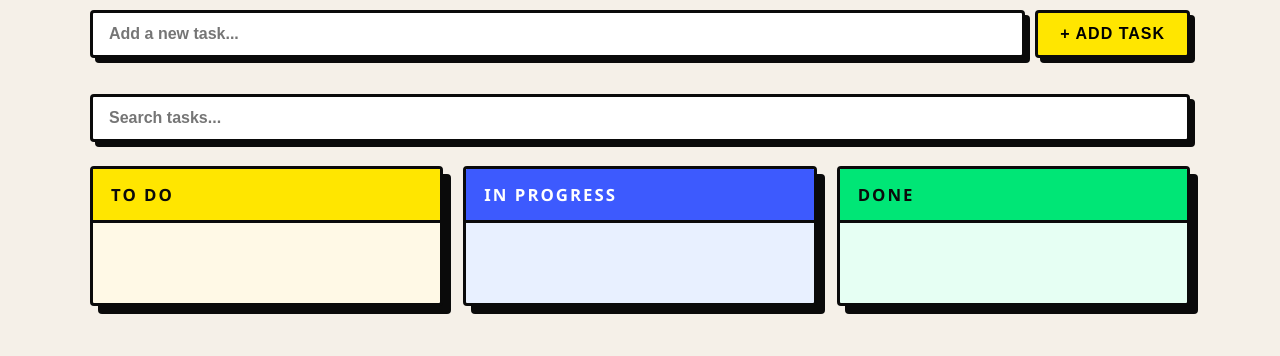
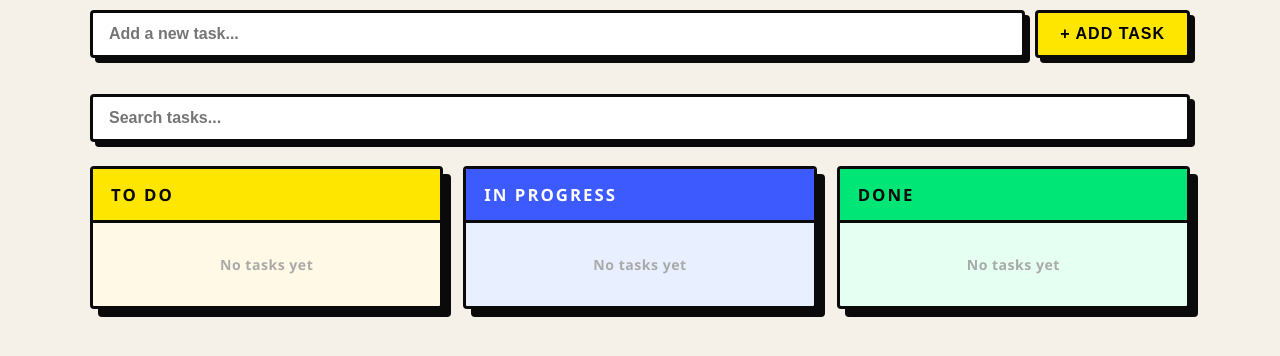
Before and after one commit to JuanmorenoPRO/tablero-kanban-ph, a plain HTML site: page index.html in a window 1280 px wide. Shown: the part 116-472 px from the top of the page. Drawn offline with Linux system fonts and the light colour scheme.

Commit message:
Show "No tasks yet" message when columns are empty
Update script.js to display a "No tasks yet" message in columns when no tasks are visible, and add corresponding styles in style.css.

Replit-Commit-Author: Agent
Replit-Commit-Session-Id: 3d8ad511-9ac5-4328-96b3-039afea6ad70
Replit-Commit-Checkpoint-Type: full_checkpoint
Replit-Commit-Event-Id: 65ea38e8-483d-4958-80a9-caadf8a760f0
Replit-Commit-Screenshot-Url: https://storage.googleapis.com/screenshot-production-us-central1/1ad74fe1-1d2e-48ec-94f9-4ef2a09a3edf/3d8ad511-9ac5-4328-96b3-039afea6ad70/iUB8rYg
Replit-Helium-Checkpoint-Created: true

```diff
--- a/script.js
+++ b/script.js
@@ -60,10 +60,18 @@ function renderAll() {
   COLUMNS.forEach(col => {
     const container = document.querySelector(`.cards[data-col="${col}"]`);
     container.innerHTML = '';
-    tasks
+    const visible = tasks
       .filter(t => t.col === col)
-      .filter(t => !query || t.text.toLowerCase().includes(query))
-      .forEach(t => container.appendChild(createCardElement(t)));
+      .filter(t => !query || t.text.toLowerCase().includes(query));
+
+    if (visible.length === 0) {
+      const empty = document.createElement('p');
+      empty.className = 'empty-message';
+      empty.textContent = 'No tasks yet';
+      container.appendChild(empty);
+    } else {
+      visible.forEach(t => container.appendChild(createCardElement(t)));
+    }
   });
 }
 
--- a/style.css
+++ b/style.css
@@ -160,6 +160,17 @@ h1 {
   gap: 12px;
 }
 
+/* === EMPTY STATE === */
+.empty-message {
+  font-size: 0.88rem;
+  font-weight: 700;
+  color: #aaa;
+  text-align: center;
+  padding: 18px 0;
+  letter-spacing: 0.5px;
+  user-select: none;
+}
+
 /* === CARD === */
 .card {
   display: flex;
```
